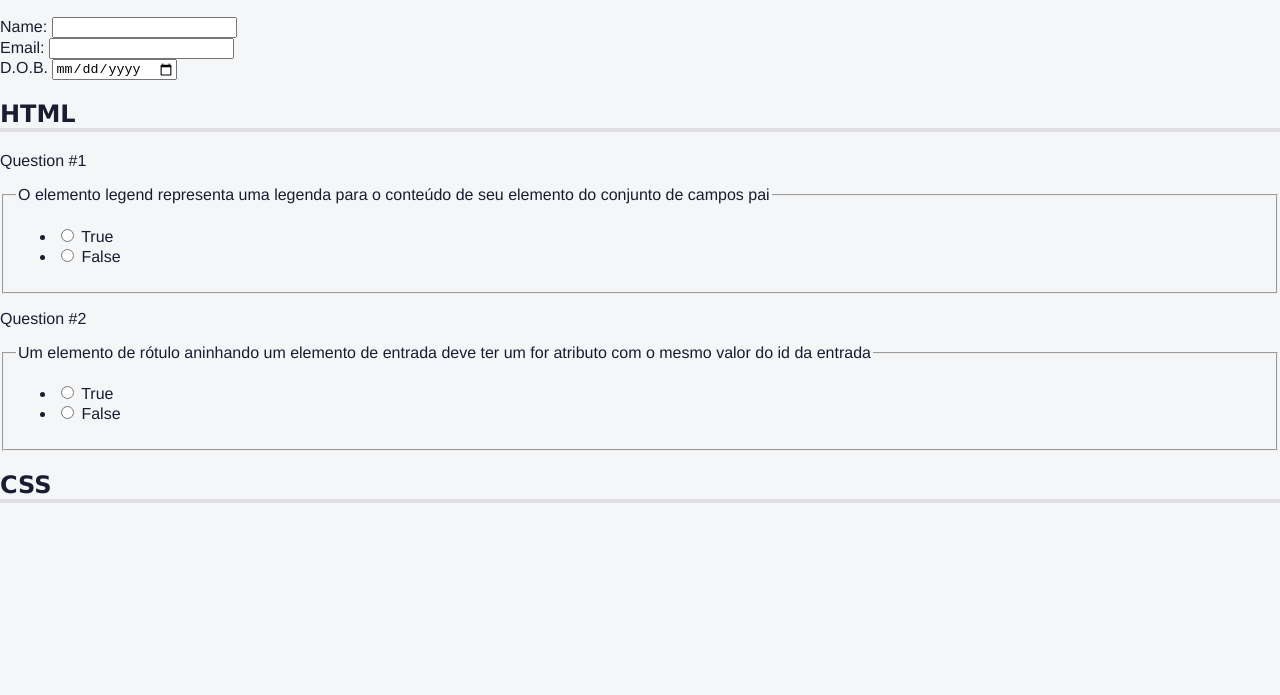
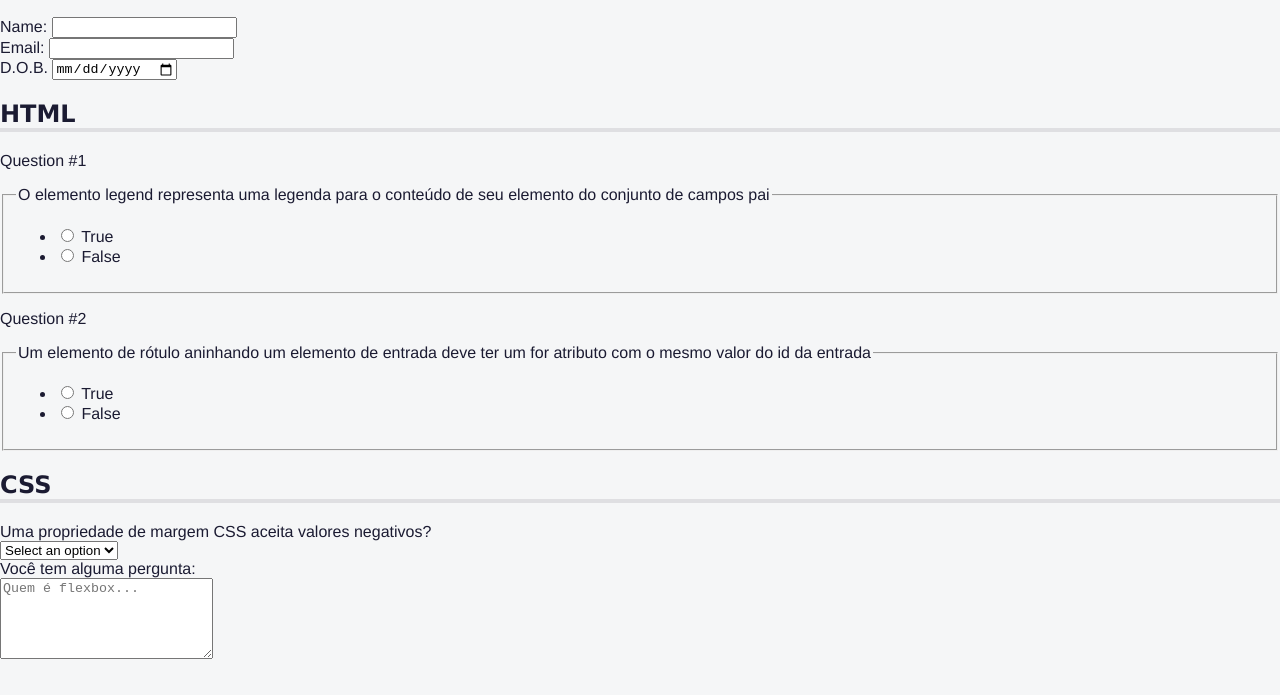
Before and after one commit to RMTCodes/freeCodeCamp-HTML-questionario-e-acessibilidade, a plain HTML site: page index.html in a window 1280 px wide. Shown: the part 105-800 px from the top of the page. Drawn offline with Linux system fonts and the light colour scheme.

Commit message:
8º Commit - Adicionando questões de CSS  - Passos 35 a 40

```diff
--- a/index.html
+++ b/index.html
@@ -96,8 +96,26 @@
         <section role="region" aria-labelledby="css-questions">
           <h2 id="css-questions">CSS</h2>
           <div class="formrow">
-            <div class="question-block"></div><div class="answer"></div>
-            <div class="question-block"></div><div class="answer"></div>
+            <div class="question-block">
+              <label for="selector" >Uma propriedade de margem CSS aceita valores negativos?</label>
+            </div>
+
+            <div class="answer">
+              <select name="selector" id="selector" required>
+                <option value="">Select an option</option>
+
+                <option value="yes">Sim</option>
+
+                <option value="no" >Não</option>
+              </select>
+            </div>
+
+            <div class="question-block">
+              <label for="css-textarea">Você tem alguma pergunta:</label>
+            </div>
+            <div class="answer">
+              <textarea id="css-textarea" name="css-questions" rows="5" cols="24" placeholder="Quem é flexbox..."></textarea>
+            </div>
           </div>
         </section>
       </form>
```
